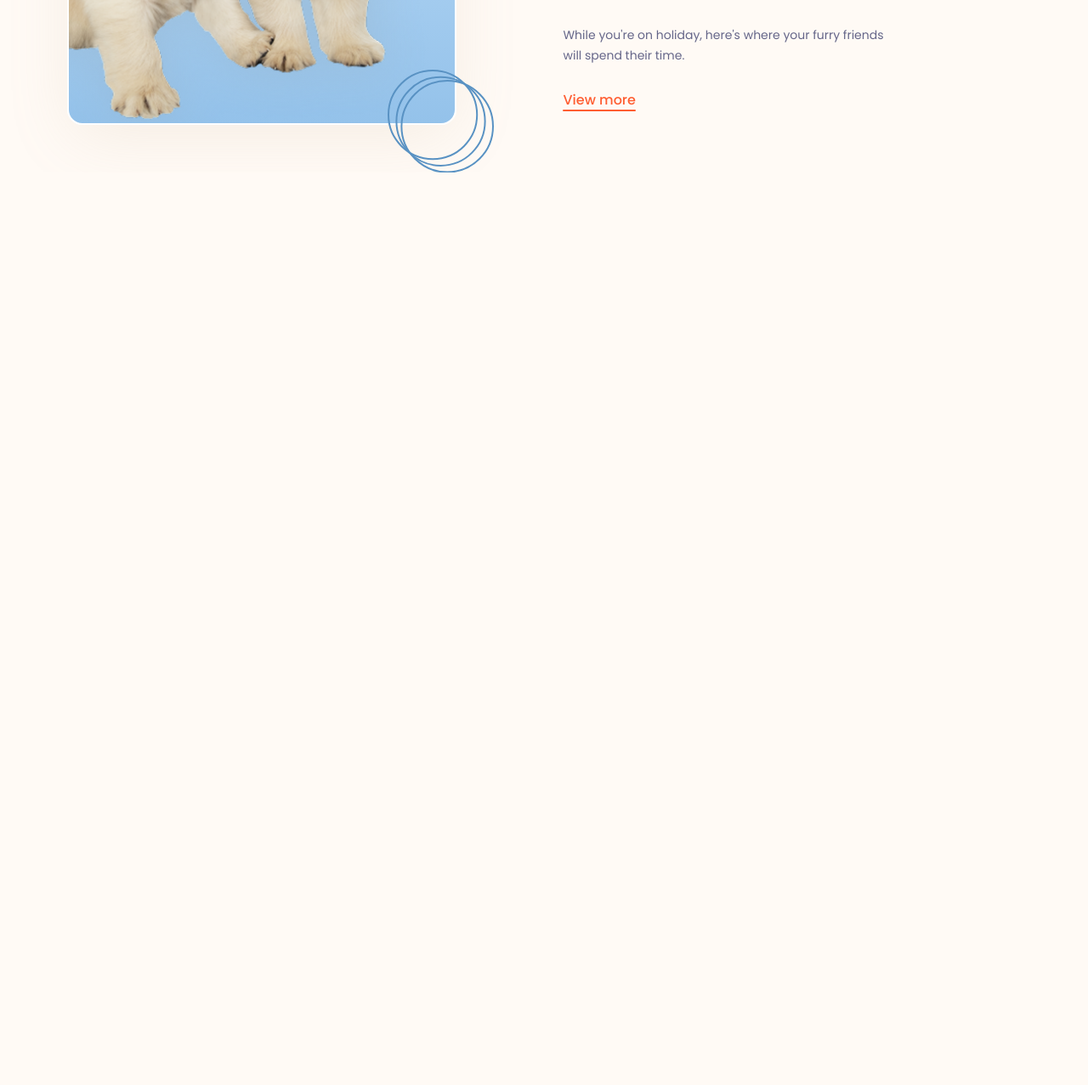
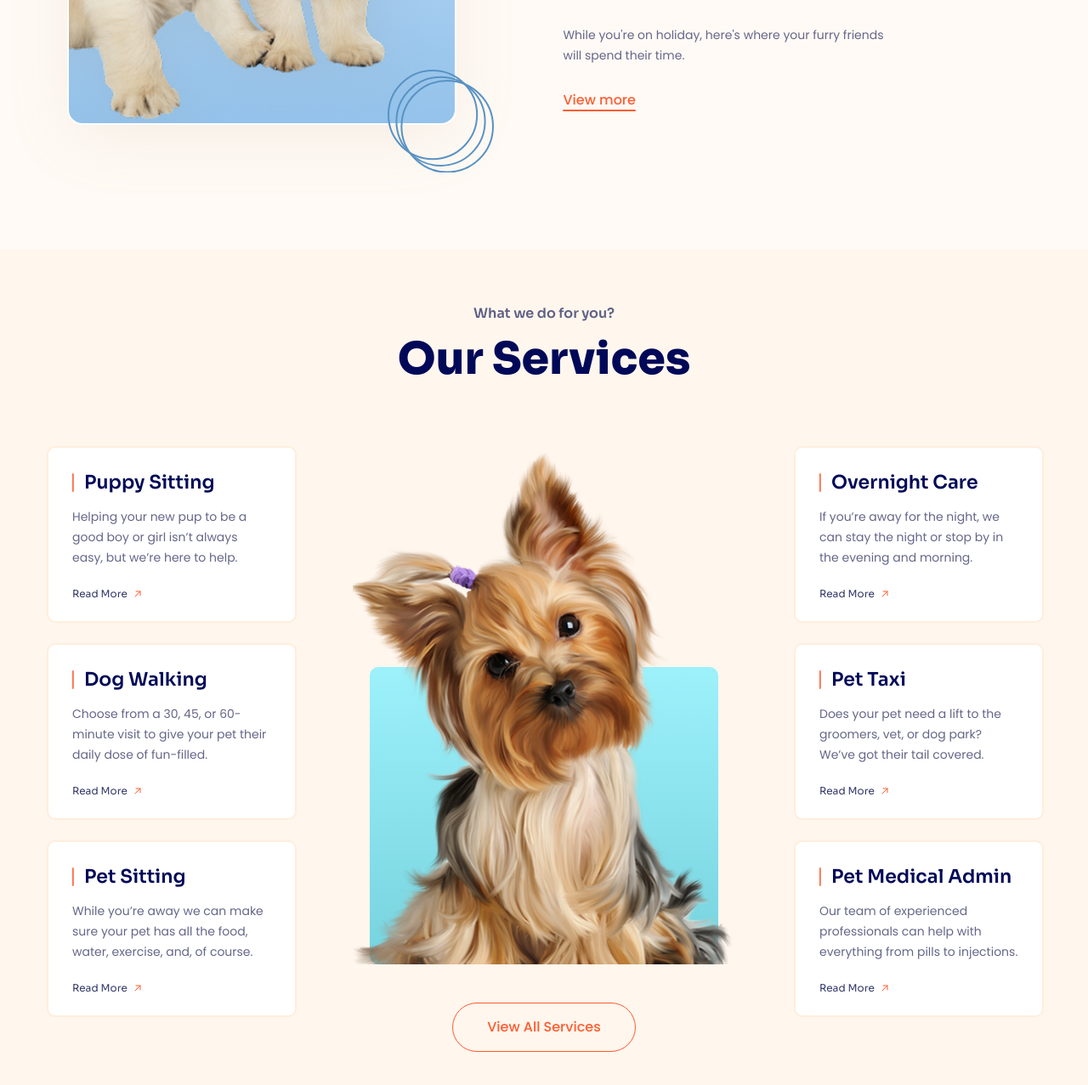
Before and after one commit to Tuandat911dev/f8-html-css-project-04, a plain HTML site: page index.html in a window 1280 px wide. Shown: the part 1985-3262 px from the top of the page at 85% size. Before the commit the page ends 2188 px from the top, so only its background shows below. Drawn offline with Linux system fonts and the light colour scheme.

Commit message:
feat: make service section

```diff
--- a/assets/css/styles.css
+++ b/assets/css/styles.css
@@ -707,3 +707,109 @@ a:focus {
 	left: 0;
 	bottom: -5px;
 }
+
+/* =========== Service ============== */
+.service {
+	margin-top: 130px;
+	padding: 68px 0 139px;
+	background: #fff6ed;
+}
+
+.service-sub-title {
+	text-align: center;
+}
+
+.service-title {
+	--width: 100%;
+	text-align: center;
+	margin-top: 15px;
+}
+
+.service-wrapper {
+	margin-top: 71px;
+	position: relative;
+}
+
+.service-media-wrapper {
+	display: flex;
+	flex-direction: column;
+	align-items: center;
+	gap: 45px;
+	position: absolute;
+	left: 50%;
+	top: 260px;
+	transform: translateX(-50%);
+}
+
+.service-img {
+	display: flex;
+	align-items: flex-end;
+	justify-content: center;
+	width: 410px;
+	height: 350px;
+	border-radius: 10px;
+	background: linear-gradient(180deg, #9df1fb 0%, #73d0db 108.14%);
+}
+
+.service-img img {
+	max-width: 110%;
+	object-fit: cover;
+	bottom: 0;
+}
+
+.service-list {
+	display: grid;
+	grid-template-columns: repeat(2, 1fr);
+	grid-template-rows: repeat(3, auto);
+	column-gap: 50%;
+	row-gap: 24px;
+}
+
+.service-item {
+	padding: 30px 28px;
+	width: 294px;
+	height: 208px;
+	border-radius: 10px;
+	border: 2px solid rgba(255, 188, 122, 0.26);
+	background: #fff;
+	cursor: pointer;
+}
+
+.service-item-title {
+	display: flex;
+	align-items: center;
+	gap: 12px;
+}
+
+.service-item-title::before {
+	content: '';
+	display: inline-block;
+	width: 2px;
+	height: 22px;
+	border-radius: 1px;
+	background: linear-gradient(90deg, #ff5b2e 0.39%, #ffa187 100.29%);
+}
+
+.service-item-desc {
+	--width: 244px;
+	margin-top: 18px;
+}
+
+.service-item-more {
+	margin-top: 24px;
+	display: flex;
+	align-items: center;
+	gap: 6px;
+	color: #34396a;
+	font-family: 'Sora', sans-serif;
+	font-size: 1.2rem;
+	font-weight: 400;
+}
+
+.service-item-more::after {
+	content: '';
+	display: inline-block;
+	background: url('../icons/read-more.svg') no-repeat;
+	width: 12px;
+	height: 12px;
+}
--- a/index.html
+++ b/index.html
@@ -349,7 +349,7 @@
 
 							<div class="feature-info-wrapper">
 								<div class="feature-list">
-									<div class="feature-item">
+									<div class="feature-item active">
 										<img
 											src="./assets/icons/pet-boarding.png"
 											alt="Pet Boarding"
@@ -393,6 +393,129 @@
 					</div>
 				</div>
 			</section>
+
+			<!-- Service -->
+			<section class="service">
+				<div class="container">
+					<p class="section-sub-title service-sub-title">
+						What we do for you?
+					</p>
+					<h2 class="section-title service-title">Our Services</h2>
+
+					<div class="service-wrapper">
+						<div class="service-media-wrapper">
+							<div class="service-img">
+								<img
+									src="./assets/images/service.png"
+									alt="our service"
+								/>
+							</div>
+							<a href="#!" class="btn service-btn"
+								>View All Services</a
+							>
+						</div>
+
+						<div class="service-list">
+							<div class="service-item">
+								<h3
+									class="section-content-title service-item-title"
+								>
+									Puppy Sitting
+								</h3>
+								<p class="section-sub-desc service-item-desc">
+									Helping your new pup to be a good boy or
+									girl isn’t always easy, but we’re here to
+									help.
+								</p>
+
+								<a href="#!" class="service-item-more"
+									>Read More</a
+								>
+							</div>
+							<div class="service-item">
+								<h3
+									class="section-content-title service-item-title"
+								>
+									Overnight Care
+								</h3>
+								<p class="section-sub-desc service-item-desc">
+									If you’re away for the night, we can stay
+									the night or stop by in the evening and
+									morning.
+								</p>
+
+								<a href="#!" class="service-item-more"
+									>Read More</a
+								>
+							</div>
+							<div class="service-item">
+								<h3
+									class="section-content-title service-item-title"
+								>
+									Dog Walking
+								</h3>
+								<p class="section-sub-desc service-item-desc">
+									Choose from a 30, 45, or 60-minute visit to
+									give your pet their daily dose of
+									fun-filled.
+								</p>
+
+								<a href="#!" class="service-item-more"
+									>Read More</a
+								>
+							</div>
+							<div class="service-item">
+								<h3
+									class="section-content-title service-item-title"
+								>
+									Pet Taxi
+								</h3>
+								<p class="section-sub-desc service-item-desc">
+									Does your pet need a lift to the groomers,
+									vet, or dog park? We’ve got their tail
+									covered.
+								</p>
+
+								<a href="#!" class="service-item-more"
+									>Read More</a
+								>
+							</div>
+							<div class="service-item">
+								<h3
+									class="section-content-title service-item-title"
+								>
+									Pet Sitting
+								</h3>
+								<p class="section-sub-desc service-item-desc">
+									While you’re away we can make sure your pet
+									has all the food, water, exercise, and, of
+									course.
+								</p>
+
+								<a href="#!" class="service-item-more"
+									>Read More</a
+								>
+							</div>
+							<div class="service-item">
+								<h3
+									class="section-content-title service-item-title"
+								>
+									Pet Medical Admin
+								</h3>
+								<p class="section-sub-desc service-item-desc">
+									Our team of experienced professionals can
+									help with everything from pills to
+									injections.
+								</p>
+
+								<a href="#!" class="service-item-more"
+									>Read More</a
+								>
+							</div>
+						</div>
+					</div>
+				</div>
+			</section>
 		</main>
 	</body>
 </html>
```
Also changed, not shown: assets/icons/read-more.svg (added), assets/images/service.png (added).
